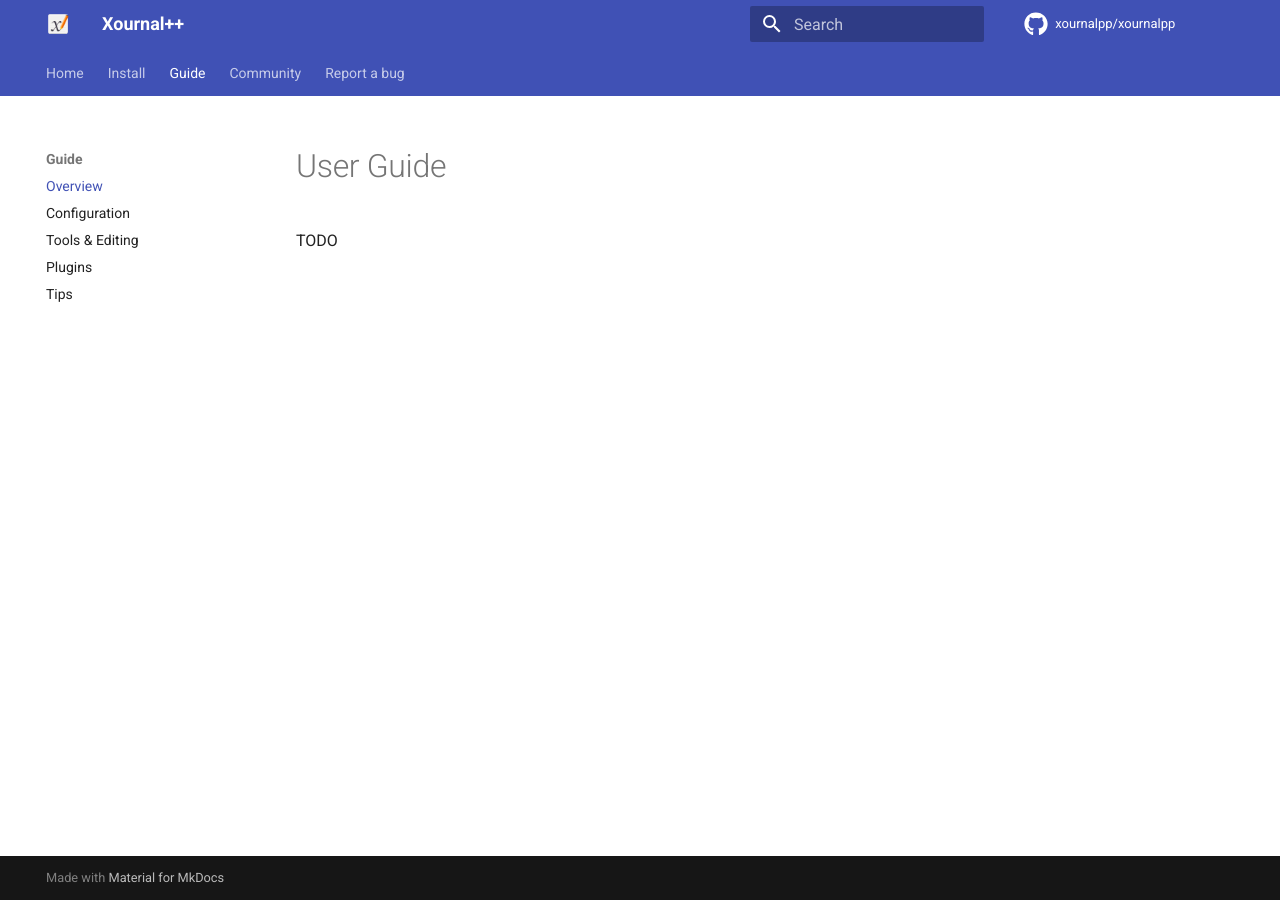
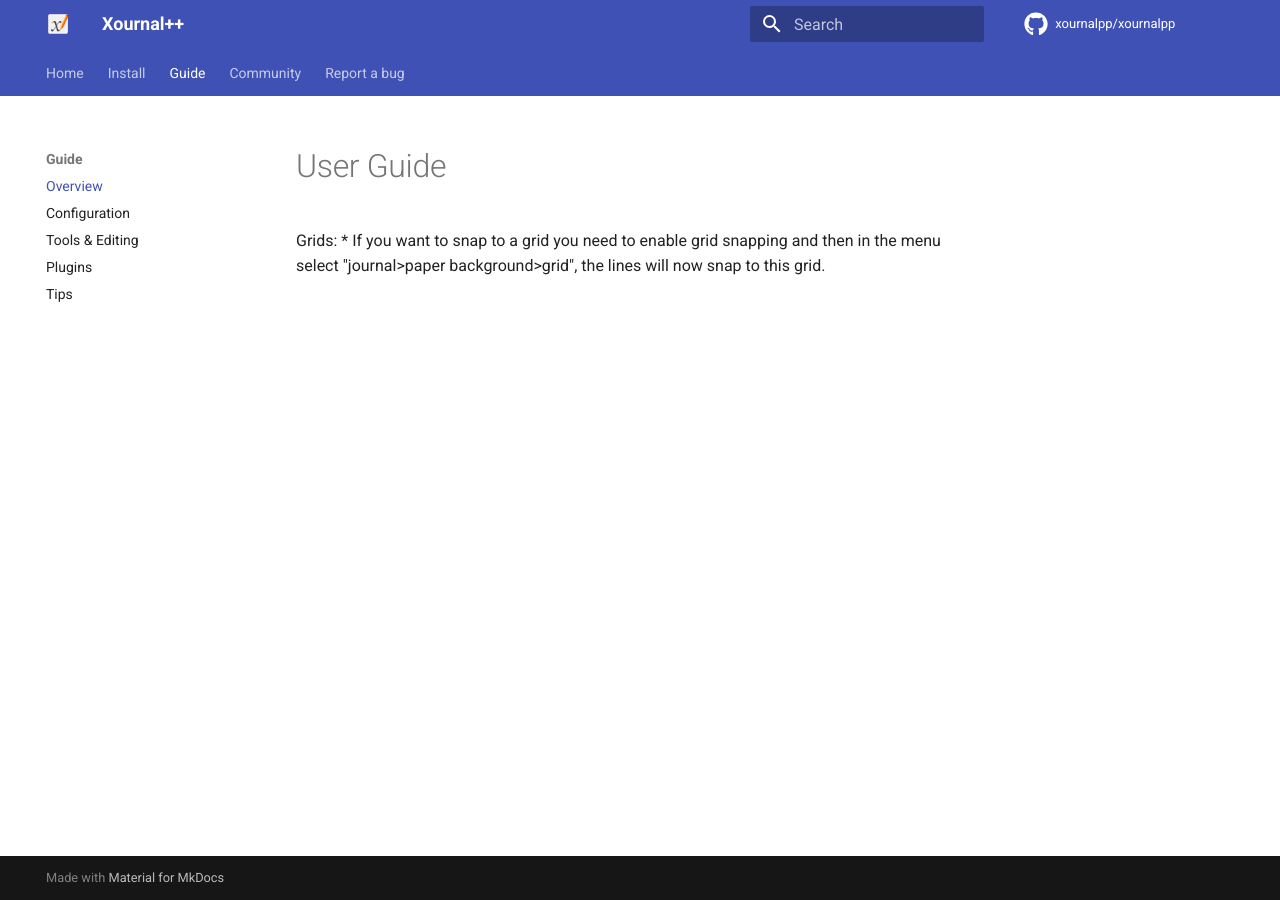
Before and after one commit to xournalpp/xournalpp.github.io, an MkDocs documentation site: the page built from docs/guide/overview.md, in a window 1280 px wide. Built offline with MkDocs 1.6.1 and Material for MkDocs 9.7.7, drawn with Linux system fonts in a browser that asks for light colours; comment, search, counter and statistics services are not loaded; the version menu is left out.

Commit message:
Update overview.md
Added tutorial on how to use the grid, it was not clear how to use it until I figured that out.

```diff
--- a/docs/guide/overview.md
+++ b/docs/guide/overview.md
@@ -1,3 +1,4 @@
 # User Guide
 
-TODO
+Grids:
+  * If you want to snap to a grid you need to enable grid snapping and then in the menu select "journal>paper background>grid", the lines will now snap to this grid.
```
